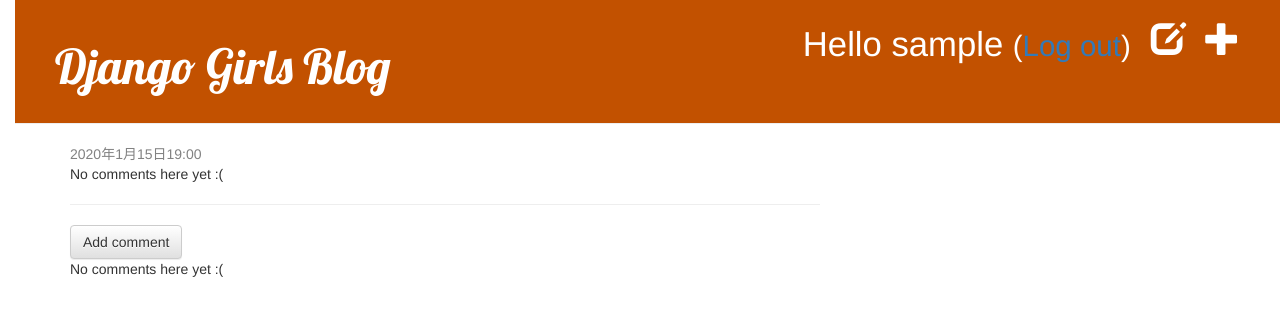
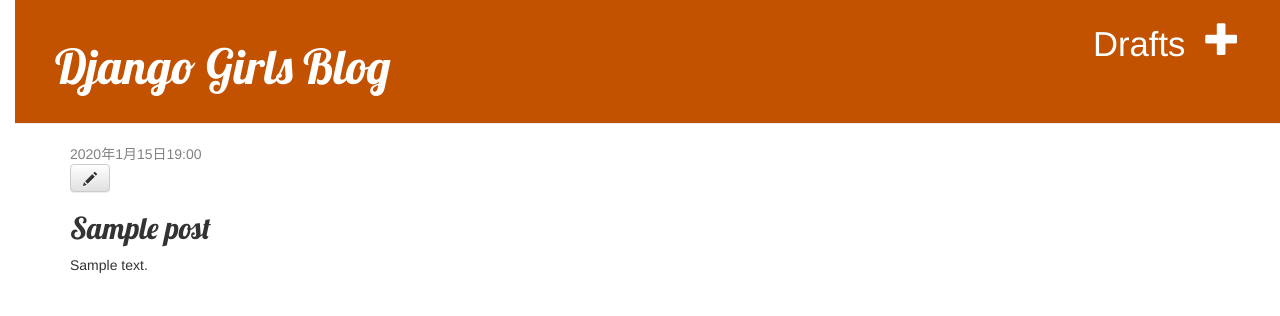
Before and after one commit to rann1290/my-first-blog, a Django app: page /post/1/ in a window 1280 px wide. Shown: the top 316 px of the page. Run offline with Django 5.2, Linux system fonts and the light colour scheme; a user stored in the database is signed in; tables that the repository leaves empty hold one stand-in row (values such as "Sample post"); some libraries are stand-ins or nearby versions.

Commit message:
Revert "add comment"
This reverts commit 880bd38ea17bc250c1bc168bf0c5be097dcbaa99.

```diff
--- a/blog/templates/blog/base.html
+++ b/blog/templates/blog/base.html
@@ -11,10 +11,7 @@
         <div class="page-header">
             {% if user.is_authenticated %}
                 <a href="{% url 'post_new' %}" class="top-menu"><span class="glyphicon glyphicon-plus"></span></a>
-                <a href="{% url 'post_draft_list' %}" class="top-menu"><span class="glyphicon glyphicon-edit"></span></a>
-                <p class="top-menu">Hello {{ user.username }} <small>(<a href="{% url 'logout' %}">Log out</a>)</small></p>
-            {% else %}
-                <a href="{% url 'login' %}" class="top-menu"><span class="glyphicon glyphicon-lock"></span></a>
+                <a href="{% url 'post_draft_list' %}" class="top-menu">Drafts</span></a>
             {% endif %}
             <h1><a href="/">Django Girls Blog</a></h1>
         </div>
@@ -27,3 +24,4 @@
             </div>
         </div>
     </body>
+</html>
--- a/blog/templates/blog/post_detail.html
+++ b/blog/templates/blog/post_detail.html
@@ -17,32 +17,10 @@
                 </button>
             </form>
         {% endif %}
-    {% for comment in post.comments.all %}
-        {% if user.is_authenticated or comment.approved_comment %}
-        <div class="comment">
-            <div class="date">
-                {{ comment.created_date }}
-                {% if not comment.approved_comment %}
-                    <a class="btn btn-default" href="{% url 'comment_remove' pk=comment.pk %}"><span class="glyphicon glyphicon-remove"></span></a>
-                    <a class="btn btn-default" href="{% url 'comment_approve' pk=comment.pk %}"><span class="glyphicon glyphicon-ok"></span></a>
-                {% endif %}
-            </div>
-            <strong>{{ comment.author }}</strong>
-            <p>{{ comment.text|linebreaks }}</p>
-        </div>
+        {% if user.is_authenticated %}
+            <a class="btn btn-default" href="{% url 'post_edit' pk=post.pk %}"><span class="glyphicon glyphicon-pencil"></span></a>
         {% endif %}
-    {% empty %}
-        <p>No comments here yet :(</p>
-    {% endfor %}
-<hr>
-<a class="btn btn-default" href="{% url 'add_comment_to_post' pk=post.pk %}">Add comment</a>
-{% for comment in post.comments.all %}
-    <div class="comment">
-        <div class="date">{{ comment.created_date }}</div>
-        <strong>{{ comment.author }}</strong>
-        <p>{{ comment.text|linebreaks }}</p>
+        <h2>{{ post.title }}</h2>
+        <p>{{ post.text|linebreaksbr }}</p>
     </div>
-{% empty %}
-    <p>No comments here yet :(</p>
-{% endfor %}
 {% endblock %}
--- a/blog/templates/blog/post_list.html
+++ b/blog/templates/blog/post_list.html
@@ -8,7 +8,6 @@
             </div>
             <h2><a href="{% url 'post_detail' pk=post.pk %}">{{ post.title }}</a></h2>
             <p>{{ post.text|linebreaksbr }}</p>
-            <a href="{% url 'post_detail' pk=post.pk %}">Comments: {{ post.approved_comments.count }}</a>
         </div>
     {% endfor %}
 {% endblock %}
```
Also changed, not shown: blog/templates/blog/add_comment_to_post.html (deleted, +0 -9 lines).
